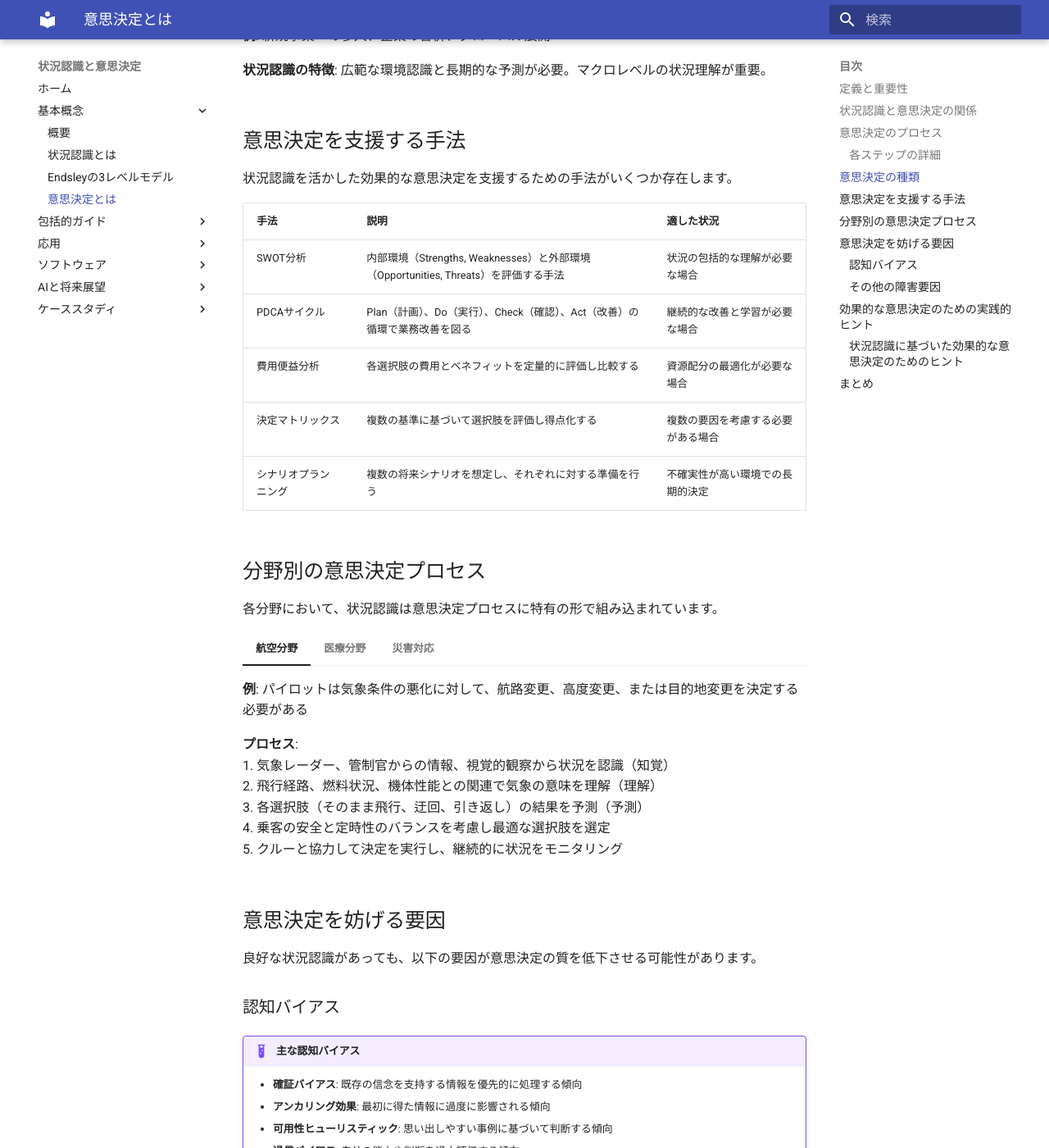
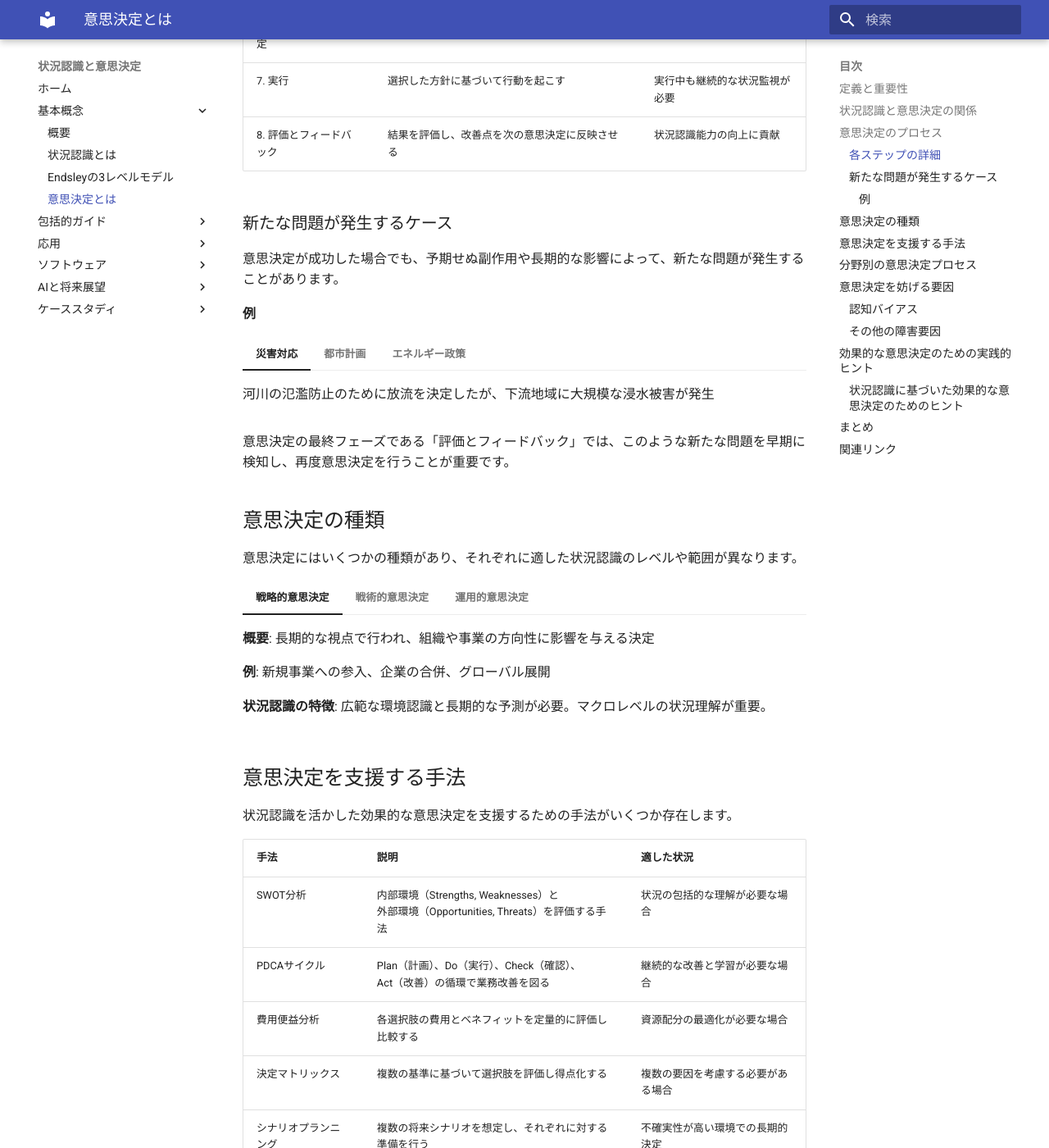
Before and after one commit to shuji-bonji/Situational-Awareness-and-Decision-Making, an MkDocs documentation site: the page built from docs/basics/decision-making.md, in a window 1280 px wide and 1400 px high, scrolled down 2938 px. Shown: the whole window at 82% size. Built offline with MkDocs 1.6.1 and Material for MkDocs 9.7.7, drawn with Linux system fonts in a browser that asks for light colours; some of the changed text lies outside the part shown.

Commit message:
fix: `decision-making.md`の例追加

````diff
--- a/docs/basics/decision-making.md
+++ b/docs/basics/decision-making.md
@@ -6,6 +6,9 @@
 ## 定義と重要性
 
 意思決定（Decision Making）とは、**複数の選択肢の中から最も適切な行動や方針を選び出すプロセス**を指します。個人、組織、政府など、あらゆるレベルで行われ、戦略的、戦術的、日常的な場面で重要な役割を果たします。
+
+!!! info "例えば"
+    1982年のワシントンDCでの「エアフロリダ90便」の墜落事故は、パイロットが気象条件の悪化とエンジンの異常を適切に判断できなかった結果でした。状況認識の不備が、意思決定の誤りを引き起こした代表的な例です。
 
 意思決定の質は以下の要因に大きく影響されます。
 
@@ -45,14 +48,16 @@
 
 ```mermaid
 graph TB
-    A[1\. 問題の認識] --> B[2\. 目標の設定]
-    B --> C[3\. 情報の収集]
-    C --> D[4\. 選択肢の生成]
-    D --> E[5\. 評価と比較]
-    E --> F[6\. 最適な選択肢の選定]
-    F --> G[7\. 実行]
-    G --> H[8\. 評価とフィードバック]
-    H -.-> A
+    A[1\. 問題の認識] -->|目標を設定| B[2\. 目標の設定]
+    B -->|必要な情報を集める| C[3\. 情報の収集]
+    C -->|選択肢をリストアップ| D[4\. 選択肢の生成]
+    D -->|リスク・利点の評価| E[5\. 評価と比較]
+    E -->|最適な選択肢の選定| F[6\. 最適な選択肢の選定]
+    F -->|アクションを実行| G[7\. 実行]
+    G -->|結果を評価| H[8\. 評価とフィードバック]
+    H -.->|失敗した場合| A
+    H -.->|新たな問題が発生した場合| I[新たな問題の認識]
+    I --> A
     style A fill:#f0f0f0,stroke:#666
     style B fill:#f0f0f0,stroke:#666
     style C fill:#f0f0f0,stroke:#666
@@ -75,6 +81,24 @@
 |6. 最適な選択肢の選定|分析結果をもとに最も適切な選択肢を選ぶ|予測能力に大きく依存|
 |7. 実行|選択した方針に基づいて行動を起こす|実行中も継続的な状況監視が必要|
 |8. 評価とフィードバック|結果を評価し、改善点を次の意思決定に反映させる|状況認識能力の向上に貢献|
+
+### 新たな問題が発生するケース
+
+意思決定が成功した場合でも、予期せぬ副作用や長期的な影響によって、新たな問題が発生することがあります。
+
+#### 例
+=== "災害対応"
+    河川の氾濫防止のために放流を決定したが、下流地域に大規模な浸水被害が発生
+
+=== "都市計画"
+    再開発により商業エリアが発展したが、低所得者層が住む住宅が取り壊され、ホームレスが増加
+
+=== "エネルギー政策"
+    原発の停止で火力発電に依存した結果、CO2排出量が増加し、長期的な環境問題が深刻化
+
+
+意思決定の最終フェーズである「評価とフィードバック」では、このような新たな問題を早期に検知し、再度意思決定を行うことが重要です。
+
 
 ## 意思決定の種類
 
@@ -107,8 +131,8 @@
 
 |手法|説明|適した状況|
 |---|---|---|
-|SWOT分析|内部環境（Strengths, Weaknesses）と外部環境（Opportunities, Threats）を評価する手法|状況の包括的な理解が必要な場合|
-|PDCAサイクル|Plan（計画）、Do（実行）、Check（確認）、Act（改善）の循環で業務改善を図る|継続的な改善と学習が必要な場合|
+|SWOT分析|内部環境（Strengths, Weaknesses）と<br>外部環境（Opportunities, Threats）を評価する手法|状況の包括的な理解が必要な場合|
+|PDCAサイクル|Plan（計画）、Do（実行）、Check（確認）、<br>Act（改善）の循環で業務改善を図る|継続的な改善と学習が必要な場合|
 |費用便益分析|各選択肢の費用とベネフィットを定量的に評価し比較する|資源配分の最適化が必要な場合|
 |決定マトリックス|複数の基準に基づいて選択肢を評価し得点化する|複数の要因を考慮する必要がある場合|
 |シナリオプランニング|複数の将来シナリオを想定し、それぞれに対する準備を行う|不確実性が高い環境での長期的決定|
@@ -147,6 +171,56 @@
     4. 避難指示の発令タイミングと対象地域を決定
     5. 住民への伝達を実行し、状況変化に応じて指示を更新
 
+=== "行政分野"
+    **例**: 都市部での大規模再開発計画の承認判断
+
+    **プロセス**:
+    1. 人口統計、経済指標、インフラ状況、環境データの収集（知覚）
+    2. 現在の都市課題、住民ニーズ、財政状況との関連付け（理解）
+    3. 再開発による経済効果、交通流動、環境影響、社会変化の予測（予測）
+    4. 短期的・長期的影響、費用対効果、政治的実現可能性を考慮した判断
+    5. 段階的な計画実施と継続的なモニタリングによる調整
+
+=== "軍事・警察分野"
+    **例**: 人質事案における戦術チームの突入判断
+
+    **プロセス**:
+    1. 建物構造、犯人情報、人質状況、周辺環境の情報収集（知覚）
+    2. 犯人の意図、危険度、人質の健康状態、時間経過の影響の評価（理解）
+    3. 交渉継続、待機、突入など各選択肢のリスクと成功確率の予測（予測）
+    4. 人命保護を最優先しつつ、戦術的優位性と状況変化を考慮した判断
+    5. 選択した戦術の実行と状況変化に応じた即時的な計画調整
+
+=== "鉄道分野"
+    **例**: 悪天候時の列車運行継続または運休の判断
+
+    **プロセス**:
+    1. 気象情報、線路状態、車両状況、乗客数の把握（知覚）
+    2. 安全運行への影響度、代替輸送手段の可能性、影響範囲の特定（理解）
+    3. 天候悪化の進行、運休による連鎖的影響、旅客の滞留状況の予測（予測）
+    4. 安全性を最優先しつつ、社会的影響や経済的損失を考慮した運行判断
+    5. 決定内容の速やかな伝達と、状況変化に応じた運行計画の更新
+
+=== "プラント運転・工場管理"
+    **例**: 化学プラントでの異常検知時の対応決定
+
+    **プロセス**:
+    1. プロセスパラメータ（温度、圧力、流量）、警報情報、視覚的確認（知覚）
+    2. 異常の原因特定、影響範囲の評価、安全リスクレベルの判断（理解）
+    3. 対応遅延によるプロセス悪化、各対応策の結果、安全影響の予測（予測）
+    4. プラント安全、環境影響、生産損失のバランスを考慮した対応策選択
+    5. 手順に基づく対応実施と継続的なパラメータ監視による再評価
+
+=== "スポーツコーチング"
+    **例**: サッカー試合中の戦術変更とメンバー交代
+
+    **プロセス**:
+    1. 選手のパフォーマンス、対戦相手の戦術、得点状況、残り時間の把握（知覚）
+    2. チームの強み/弱み、対戦相手の変化、選手の疲労度の分析（理解）
+    3. 戦術変更やメンバー交代による試合展開の変化予測（予測）
+    4. 勝利確率を最大化する戦術とメンバー構成の決定
+    5. 指示の伝達と試合展開に応じた継続的な戦術調整
+
 ## 意思決定を妨げる要因
 
 良好な状況認識があっても、以下の要因が意思決定の質を低下させる可能性があります。
@@ -184,3 +258,9 @@
 効果的な意思決定のためには、状況認識能力の向上と共に、体系的な意思決定プロセスの採用、バイアスへの対策、継続的な学習が重要です。これらの要素が組み合わさることで、個人からチーム、組織に至るまで、あらゆるレベルでの意思決定の質を高めることが可能になります。
 
 次のセクション「[包括的ガイド](../comprehensive-guide/)」では、状況認識と意思決定についてより深く掘り下げていきます。
+
+## 関連リンク
+- [状況認識とは](./what-is-sa.md)
+- [Endsleyの3レベルモデル](./endsley-model.md)
+- [包括的ガイド](../comprehensive-guide/)
+- [応用分野での利用](../applications/index.md)
````
Also changed, not shown: other parts of docs/basics/decision-making.md (+1 -0 lines).
